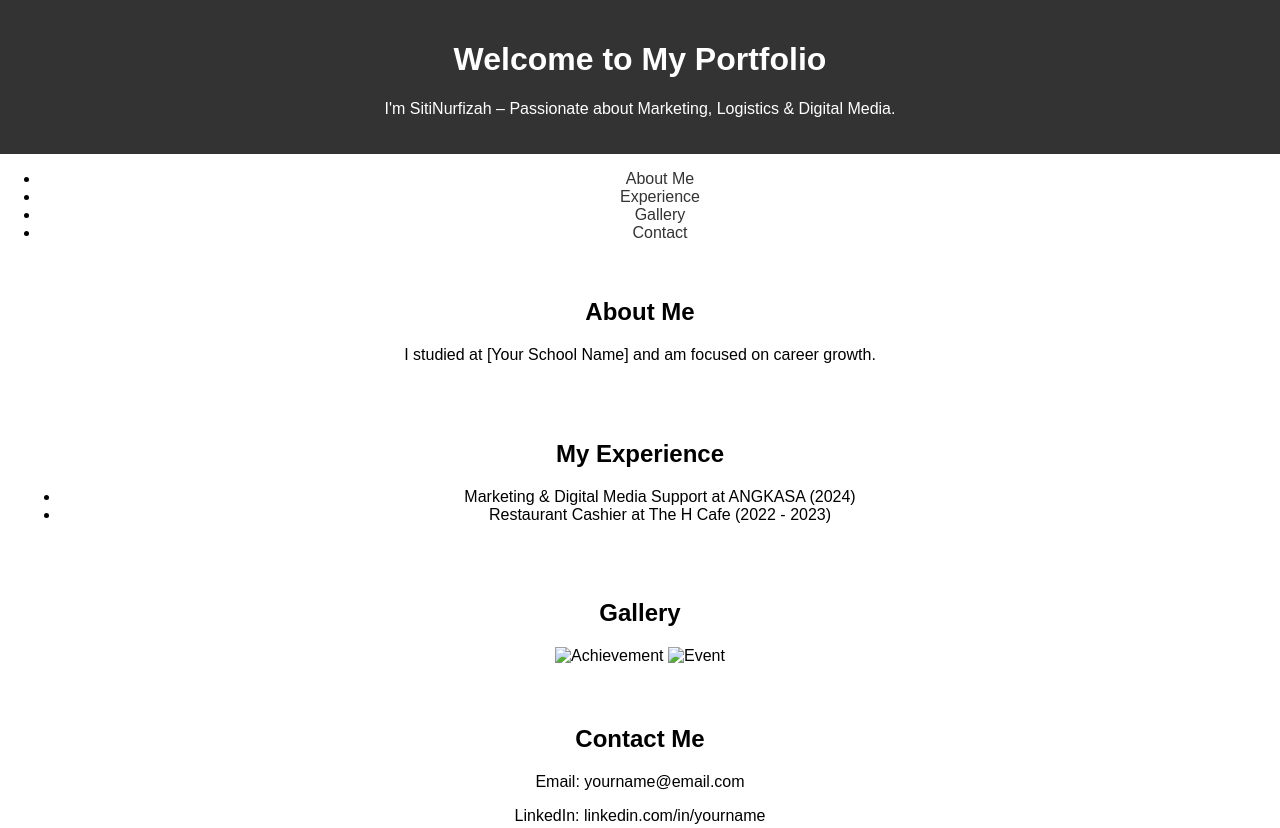
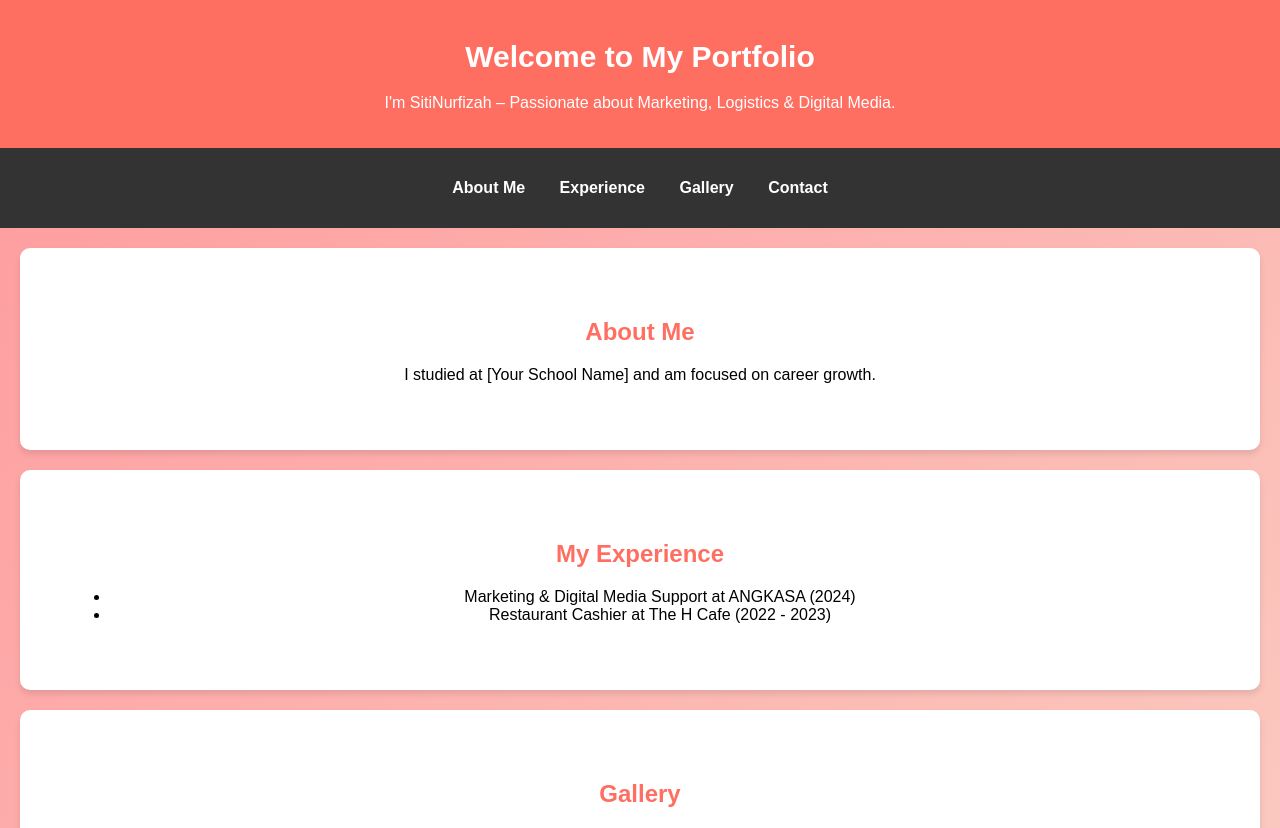
Before and after one commit to Nurf-y/sitinurfizahMBR.github.io, a plain HTML site: page index.html in a window 1280 px wide. Shown: the top 828 px of the page. Drawn offline with Linux system fonts and the light colour scheme.

Commit message:
Update style.css

```diff
--- a/style.css
+++ b/style.css
@@ -1,19 +1,66 @@
+/* General Styling */
 body {
     font-family: Arial, sans-serif;
     margin: 0;
     padding: 0;
+    background: linear-gradient(135deg, #ff9a9e, #fad0c4);
     text-align: center;
 }
+
+/* Header Section */
 header {
-    background-color: #333;
+    background: #ff6f61;
     color: white;
     padding: 20px;
 }
-nav a {
-    margin: 15px;
+
+h1 {
+    font-size: 30px;
+}
+
+/* Navigation Menu */
+nav {
+    background: #333;
+    padding: 15px;
+}
+
+nav ul {
+    list-style: none;
+    padding: 0;
+}
+
+nav ul li {
+    display: inline;
+    margin: 0 15px;
+}
+
+nav ul li a {
     text-decoration: none;
-    color: #333;
+    color: white;
+    font-weight: bold;
 }
+
+/* Section Styling */
 section {
-    padding: 20px;
+    padding: 50px;
+    margin: 20px;
+    background: white;
+    border-radius: 10px;
+    box-shadow: 0px 4px 6px rgba(0, 0, 0, 0.1);
 }
+
+h2 {
+    color: #ff6f61;
+}
+
+/* Gallery Images */
+img {
+    width: 200px;
+    border-radius: 10px;
+    margin: 10px;
+}
+
+/* Contact Section */
+#contact p {
+    font-size: 18px;
+}
```
